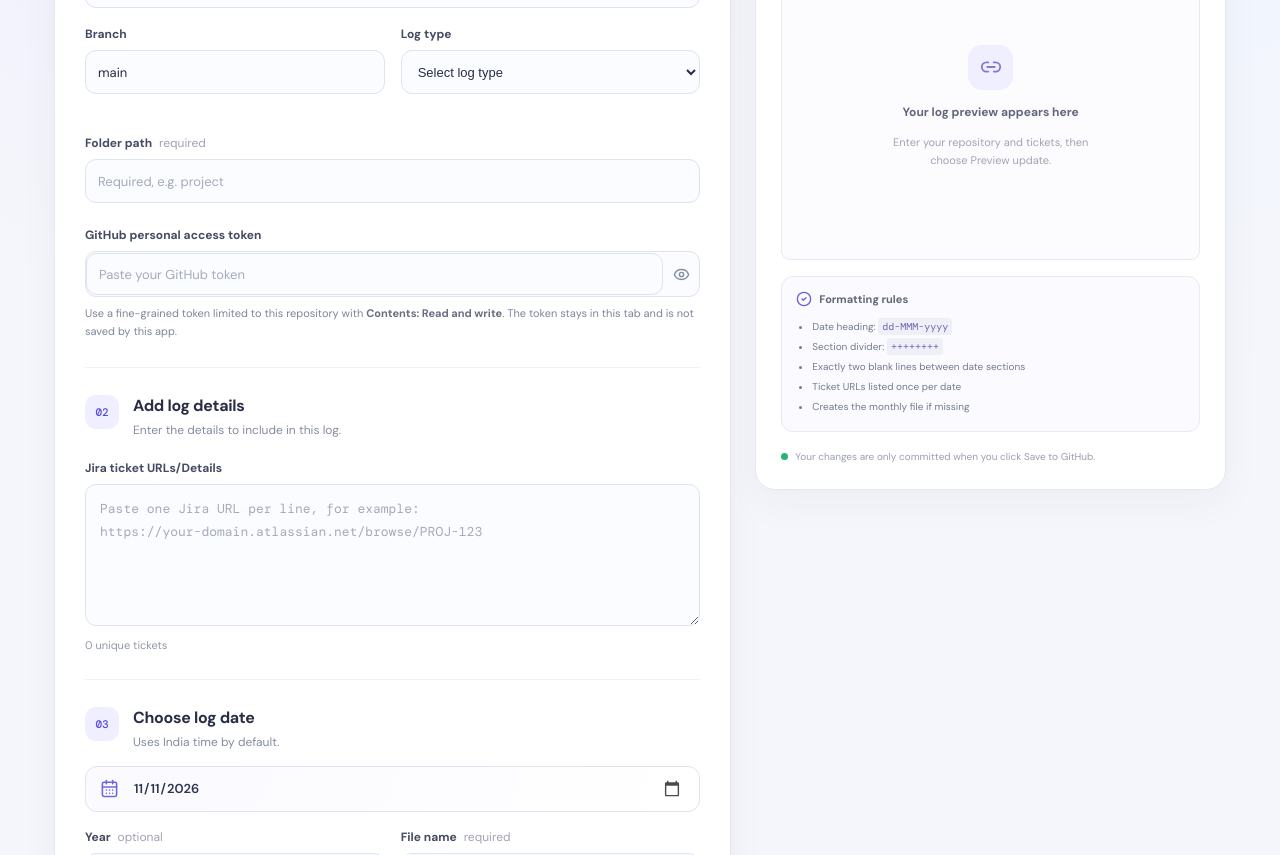
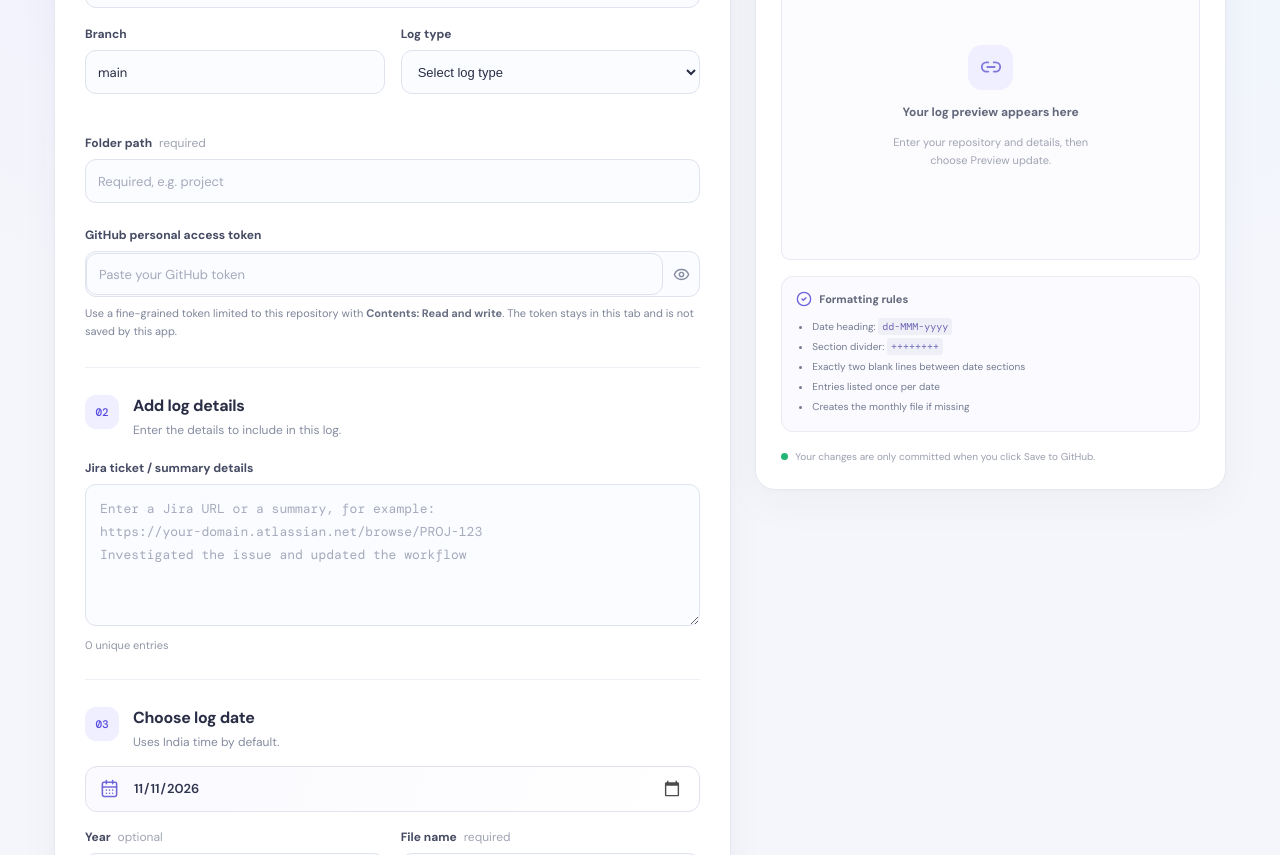
Before and after one commit to kn52/ticket-log-manager, a React (Vite) app: page / in a window 1280 px wide. Shown: the part 540-1395 px from the top of the page. Built offline with nearby package versions, Linux system fonts and the light colour scheme.

Commit message:
mod for others details input

```diff
--- a/src/App.jsx
+++ b/src/App.jsx
@@ -30,22 +30,27 @@ function getDateParts(dateString) {
 }
 
 
-function normalizeUrls(raw) {
+function normalizeEntries(raw) {
   const values = raw.split(/\r?\n/).map(s => s.trim()).filter(Boolean);
-  const invalid = values.filter(value => {
-    try {
-      const u = new URL(value);
-      return u.protocol !== "https:" || !/\/browse\/[A-Z][A-Z0-9]+-\d+\/?$/.test(u.pathname);
-    } catch { return true; }
-  });
-  return { urls: [...new Set(values)], invalid };
+  return [...new Set(values)];
 }
 
-function updateLog(existing, dateHeading, urls) {
+function updateLog(existing, dateHeading, entries, logType) {
   // Preserve existing content and the required two blank lines between date sections.
   let content = (existing || "").replace(/\r\n/g, "\n").replace(/\n+$/, "");
+  if (logType === "others") {
+    const existingEntries = new Set(content.split("\n").map(line => line.trim()).filter(Boolean));
+    const additions = entries.filter(entry => !existingEntries.has(entry));
+    if (additions.length === 0) return { content, added: [], duplicates: entries };
+    return {
+      content: content ? `${content}\n${additions.join("\n")}` : additions.join("\n"),
+      added: additions,
+      duplicates: entries.filter(entry => existingEntries.has(entry))
+    };
+  }
+
   if (!content) {
-    return `${dateHeading}\n++++++++\n${urls.join("\n")}`;
+    return `${dateHeading}\n++++++++\n${entries.join("\n")}`;
   }
 
   const lines = content.split("\n");
@@ -59,18 +64,18 @@ function updateLog(existing, dateHeading, urls) {
       }
     }
     const section = lines.slice(dateIndex, end);
-    const existingUrls = new Set(section.filter(line => /^https:\/\/\S+$/.test(line.trim())).map(line => line.trim()));
-    const additions = urls.filter(url => !existingUrls.has(url));
-    if (additions.length === 0) return { content, added: [], duplicates: urls };
-    // Insert new URLs at the end of this date section, before any separating blank lines.
+    const existingEntries = new Set(section.map(line => line.trim()).filter(line => line && line !== dateHeading && line !== "++++++++"));
+    const additions = entries.filter(entry => !existingEntries.has(entry));
+    if (additions.length === 0) return { content, added: [], duplicates: entries };
+    // Insert new entries at the end of this date section, before any separating blank lines.
     while (section.length && section[section.length - 1].trim() === "") section.pop();
     section.push(...additions);
     lines.splice(dateIndex, end - dateIndex, ...section);
     content = lines.join("\n").replace(/\n+$/, "");
-    return { content, added: additions, duplicates: urls.filter(url => existingUrls.has(url)) };
+    return { content, added: additions, duplicates: entries.filter(entry => existingEntries.has(entry)) };
   }
 
-  return { content: `${content}\n\n\n${dateHeading}\n++++++++\n${urls.join("\n")}`, added: urls, duplicates: [] };
+  return { content: `${content}\n\n\n${dateHeading}\n++++++++\n${entries.join("\n")}`, added: entries, duplicates: [] };
 }
 
 function decodeContent(encoded) {
@@ -103,7 +108,7 @@ export default function App() {
   const [previewMeta, setPreviewMeta] = useState(null);
   const [showValidation, setShowValidation] = useState(false);
 
-  const { urls, invalid } = useMemo(() => normalizeUrls(ticketInput), [ticketInput]);
+  const entries = useMemo(() => normalizeEntries(ticketInput), [ticketInput]);
   const dateParts = useMemo(() => getDateParts(date), [date]);
   const folderPathParts = filePath.trim().split(/[\\/]+/).filter(Boolean);
   const targetFileName = logType === "worklogs"
@@ -186,12 +191,12 @@ export default function App() {
       } catch (error) {
         if (!String(error.message).includes("Not Found") && !String(error.message).includes("404")) throw error;
       }
-      const result = updateLog(existing, dateParts.dateHeading, urls);
+      const result = updateLog(existing, dateParts.dateHeading, entries, logType);
       const nextContent = typeof result === "string" ? result : result.content;
       setPreviewContent(nextContent);
-      setPreviewMeta({ exists: Boolean(existing), added: result.added ?? urls, duplicates: result.duplicates ?? [], count: urls.length });
+      setPreviewMeta({ exists: Boolean(existing), added: result.added ?? entries, duplicates: result.duplicates ?? [], count: entries.length });
       setPreviewOpen(true);
-      setMessage({ type: "success", text: existing ? "Existing file loaded and preview prepared." : "Monthly file does not exist yet; a new file will be created." });
+      setMessage({ type: "success", text: existing ? "Existing file loaded and preview prepared." : "File does not exist yet; a new file will be created." });
     } catch (error) {
       setMessage({ type: "error", text: error.message });
     } finally {
@@ -225,18 +230,10 @@ export default function App() {
       return;
     }
 
-    if (!urls.length) {
+    if (!entries.length) {
       setMessage({
         type: "error",
-        text: "Enter at least one Jira ticket URL."
-      });
-      return;
-    }
-
-    if (invalid.length) {
-      setMessage({
-        type: "error",
-        text: `These are not valid Jira browse URLs: ${invalid.join(", ")}`
+        text: "Enter at least one Jira ticket or summary detail."
       });
       return;
     }
@@ -279,11 +276,12 @@ export default function App() {
         sha = undefined;
       }
 
-      // Add today's section or append only new URLs to an existing section.
+      // Add today's section or append only new entries to an existing section.
       const result = updateLog(
         existing,
         dateParts.dateHeading,
-        urls
+        entries,
+        logType
       );
 
       const content = typeof result === "string"
@@ -296,14 +294,14 @@ export default function App() {
         setPreviewMeta({
           exists: true,
           added: [],
-          duplicates: urls,
-          count: urls.length
+          duplicates: entries,
+          count: entries.length
         });
 
         setPreviewOpen(true);
         setMessage({
           type: "success",
-          text: "No changes needed: all submitted URLs are already logged for this date."
+          text: "No changes needed: all submitted entries are already in the file."
         });
 
         return;
@@ -337,9 +335,9 @@ export default function App() {
 
       setPreviewMeta({
         exists: Boolean(sha),
-        added: result.added ?? urls,
+        added: result.added ?? entries,
         duplicates: result.duplicates ?? [],
-        count: urls.length
+        count: entries.length
       });
 
       setPreviewOpen(true);
@@ -376,7 +374,7 @@ export default function App() {
       <section className="hero">
         <div className="eyebrow"><span className="eyebrow-line" /> WORKFLOW AUTOMATION</div>
         <h1>Logs.<br /><span>Skip the manual work.</span></h1>
-        <p>Paste ticket links and update your GitHub text file with the right date section—without duplicate entries.</p>
+        <p>Paste Jira links or summaries and update your GitHub text file with the right date section—without duplicate entries.</p>
       </section>
 
       <section className="workspace">
@@ -419,9 +417,9 @@ export default function App() {
             <div className="step-number">02</div>
             <div><h2>Add log details</h2><p>Enter the details to include in this log.</p></div>
           </div>
-          <label htmlFor="tickets">Jira ticket URLs/Details</label>
-          <textarea id="tickets" rows={5} value={ticketInput} onChange={e => setTicketInput(e.target.value)} placeholder={"Paste one Jira URL per line, for example:\nhttps://your-domain.atlassian.net/browse/PROJ-123"} />
-          <div className="input-footer"><span>{urls.length} unique {urls.length === 1 ? "ticket" : "tickets"}</span>{invalid.length > 0 && <span className="invalid-count">{invalid.length} invalid URL(s)</span>}</div>
+          <label htmlFor="tickets">Jira ticket / summary details</label>
+          <textarea id="tickets" rows={5} value={ticketInput} onChange={e => setTicketInput(e.target.value)} placeholder={"Enter a Jira URL or a summary, for example:\nhttps://your-domain.atlassian.net/browse/PROJ-123\nInvestigated the issue and updated the workflow"} />
+          <div className="input-footer"><span>{entries.length} unique {entries.length === 1 ? "entry" : "entries"}</span></div>
 
           <div className="section-divider" />
           <div className="section-heading compact">
@@ -446,8 +444,8 @@ export default function App() {
           {message && <div className={`notice ${message.type}`} role="status">{message.type === "success" ? <CheckCircle2 size={18} /> : <AlertCircle size={18} />}<div>{message.text}{message.url && <a href={message.url} target="_blank" rel="noreferrer">Open on GitHub <ExternalLink size={13} /></a>}</div></div>}
 
           <div className="actions">
-            <button className="secondary-button" onClick={loadPreview} disabled={busy || !urls.length}><Eye size={17} /> Preview update</button>
-            <button className="primary-button" onClick={saveToGithub} disabled={busy || !urls.length}>{busy ? <><LoaderCircle className="spin" size={17} /> Working…</> : <><Github size={17} /> Save to GitHub</>}</button>
+            <button className="secondary-button" onClick={loadPreview} disabled={busy || !entries.length}><Eye size={17} /> Preview update</button>
+            <button className="primary-button" onClick={saveToGithub} disabled={busy || !entries.length}>{busy ? <><LoaderCircle className="spin" size={17} /> Working…</> : <><Github size={17} /> Save to GitHub</>}</button>
           </div>
           <p className="security-note"><AlertCircle size={14} /> Review the preview before saving. Saving creates a commit on the selected branch.</p>
         </div>
@@ -455,8 +453,8 @@ export default function App() {
         <aside className="preview-panel">
           <div className="preview-header"><div><span className="preview-kicker">LIVE PREVIEW</span><h2>Detailed log</h2></div><button className="icon-button" onClick={() => setPreviewOpen(v => !v)} aria-label="Toggle preview">{previewOpen ? <EyeOff size={17} /> : <Eye size={17} />}</button></div>
           <div className="preview-file"><FileText size={16} /><span>{targetFileName || "Select a log type"}</span><span className="branch-pill">{branch.trim() || "main"}</span></div>
-          {previewOpen && <div className="code-preview">{previewContent ? previewContent.split("\n").map((line, index) => <div className={`code-line ${/^\d{2}-[A-Z][a-z]{2}-\d{4}$/.test(line) ? "date-line" : line === "++++++++" ? "separator-line" : line.startsWith("https://") ? "url-line" : ""}`} key={`${index}-${line}`}>{line || "\u00a0"}</div>) : <div className="empty-preview"><div className="empty-icon"><Link2 size={22} /></div><strong>Your log preview appears here</strong><span>Enter your repository and tickets, then choose Preview update.</span></div>}</div>}
-          <div className="rules-card"><strong><CheckCircle2 size={16} /> Formatting rules</strong><ul><li>Date heading: <code>dd-MMM-yyyy</code></li><li>Section divider: <code>++++++++</code></li><li>Exactly two blank lines between date sections</li><li>Ticket URLs listed once per date</li><li>Creates the monthly file if missing</li></ul></div>
+          {previewOpen && <div className="code-preview">{previewContent ? previewContent.split("\n").map((line, index) => <div className={`code-line ${/^\d{2}-[A-Z][a-z]{2}-\d{4}$/.test(line) ? "date-line" : line === "++++++++" ? "separator-line" : line.startsWith("https://") ? "url-line" : ""}`} key={`${index}-${line}`}>{line || "\u00a0"}</div>) : <div className="empty-preview"><div className="empty-icon"><Link2 size={22} /></div><strong>Your log preview appears here</strong><span>Enter your repository and details, then choose Preview update.</span></div>}</div>}
+          <div className="rules-card"><strong><CheckCircle2 size={16} /> Formatting rules</strong><ul><li>Date heading: <code>dd-MMM-yyyy</code></li><li>Section divider: <code>++++++++</code></li><li>Exactly two blank lines between date sections</li><li>Entries listed once per date</li><li>Creates the monthly file if missing</li></ul></div>
           {previewMeta && <div className="preview-stats"><div><span>New links</span><strong>{previewMeta.added.length}</strong></div><div><span>Already logged</span><strong>{previewMeta.duplicates.length}</strong></div></div>}
           <div className="preview-footer"><span className="status-dot" /> Your changes are only committed when you click Save to GitHub.</div>
         </aside>
```
Also changed, not shown: 1 other file (tests, documents, lock files or other folders).
